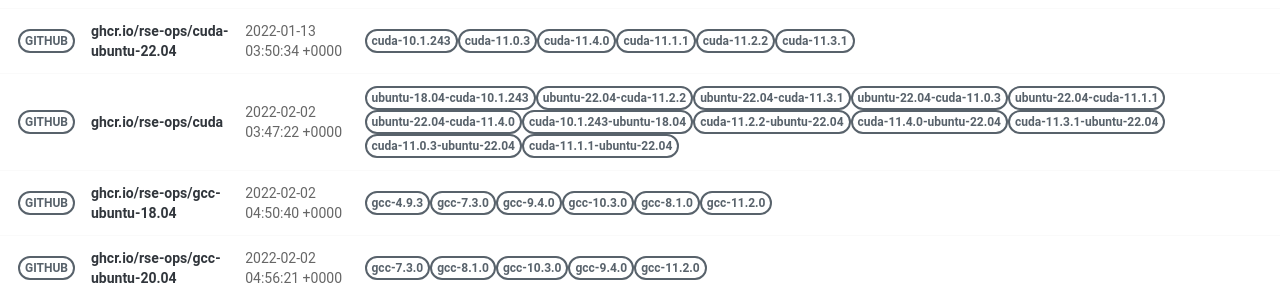
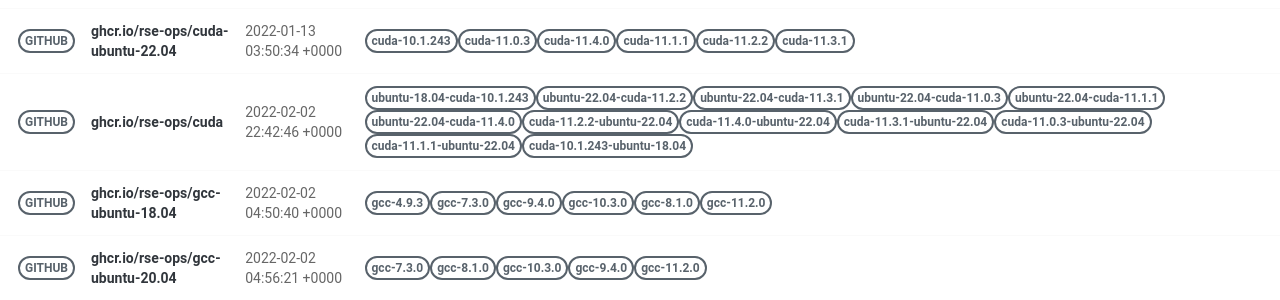
Before and after one commit to rse-ops/docker-images, a Jekyll site: the page built from pages/index.md, in a window 1280 px wide. Shown: the part 421-721 px from the top of the page. Built offline with Jekyll 4.4.1, drawn with Linux system fonts in a browser that asks for light colours; nearby versions of some CDN libraries.

Commit message:
Automated push to update library 2022-02-02

```diff
--- a/_library/ghcr.io-rse-ops-cuda.md
+++ b/_library/ghcr.io-rse-ops-cuda.md
@@ -1,7 +1,7 @@
 ---
 layout: container
 name: ghcr.io/rse-ops/cuda
-updated_at: 2022-02-02 03:47:22.103664
+updated_at: 2022-02-02 22:42:46.596936
 
 
 container_url: https://github.com/orgs/rse-ops/packages/container/package/cuda
```
Also changed, not shown: other parts of _library/ghcr.io-rse-ops-cuda.md (+3 -3 lines).
